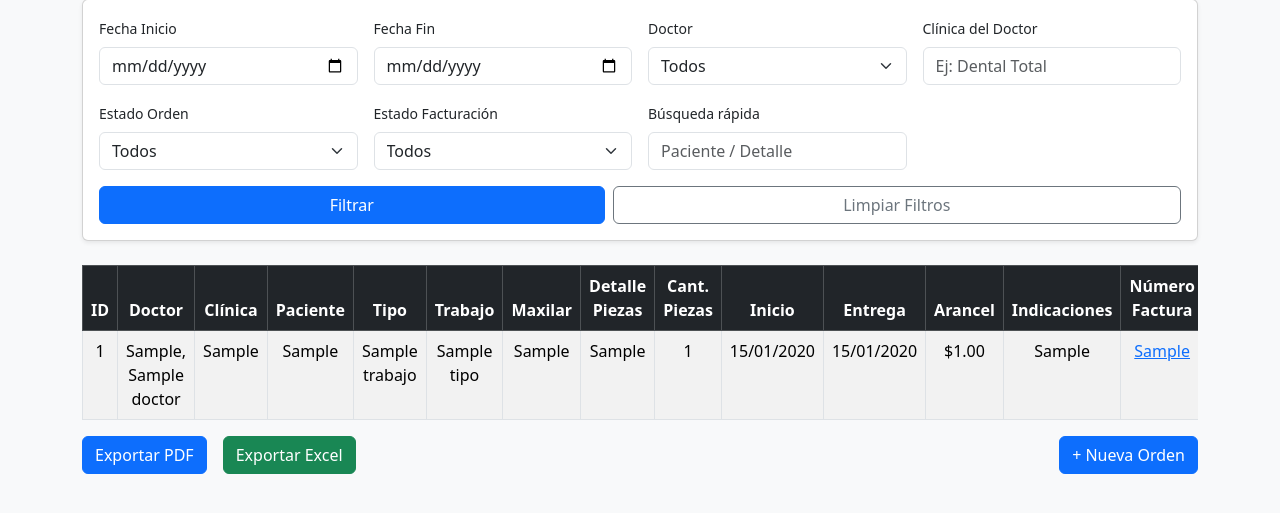
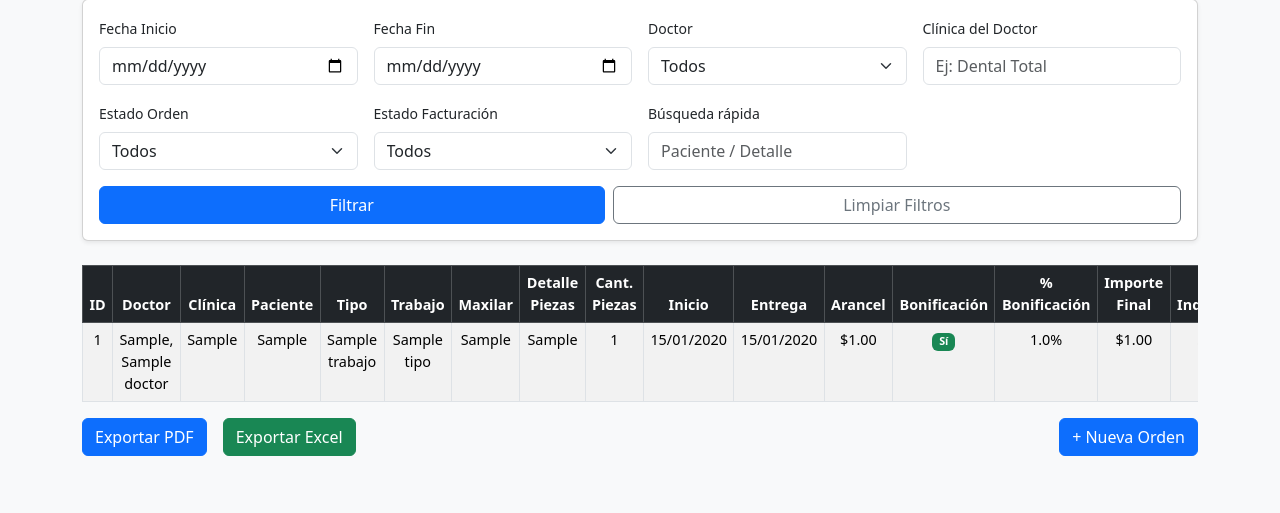
Before and after one commit to raizen1987/lab-dental, a Flask app: page /ordenes_trabajo in a window 1280 px wide. Shown: the part 173-686 px from the top of the page. Run offline with Flask 3, Linux system fonts and the light colour scheme; a user stored in the database is signed in; tables that the repository leaves empty hold one stand-in row (values such as "Sample post"); some libraries are stand-ins or nearby versions.

Commit message:
Update ordenes_trabajo.html

```diff
--- a/templates/ordenes_trabajo.html
+++ b/templates/ordenes_trabajo.html
@@ -63,7 +63,7 @@
 
 <!-- TABLA -->
 <div class="table-responsive">
-    <table class="table table-striped table-hover table-bordered text-center" id="ordenesTable">
+    <table class="table table-sm table-striped table-hover table-bordered text-center" id="ordenesTable">
         <thead class="table-dark">
             <tr>
                 <th>ID</th>
@@ -78,6 +78,9 @@
                 <th>Inicio</th>
                 <th>Entrega</th>
                 <th>Arancel</th>
+                <th>Bonificación</th>
+                <th>% Bonificación</th>
+                <th>Importe Final</th>
                 <th>Indicaciones</th>
                 <th>Número Factura</th>
                 <th>Importe Factura</th>
@@ -101,7 +104,28 @@
                 <td>{{ o.cant_piezas }}</td>
                 <td>{{ o.fecha_inicio.strftime('%d/%m/%Y') }}</td>
                 <td>{{ o.fecha_entrega.strftime('%d/%m/%Y') }}</td>
-                <td>${{ "%.2f"|format(o.arancel) }}</td>
+                <td>${{ o.arancel|round(2) if o.arancel else '0.00' }}</td>
+                <td>
+                    {% if o.bonificacion %}
+                        <span class="badge bg-success">Sí</span>
+                    {% else %}
+                        <span class="badge bg-secondary">No</span>
+                    {% endif %}
+                </td>
+                <td>
+                    {% if o.porcentaje_bonificacion and o.porcentaje_bonificacion > 0 %}
+                        {{ o.porcentaje_bonificacion }}%
+                    {% else %}
+                        -
+                    {% endif %}
+                </td>
+                <td>
+                    {% if o.importe_final %}
+                        ${{ o.importe_final|round(2) }}
+                    {% else %}
+                        -
+                    {% endif %}
+                </td>
                 <td>{{ o.indicaciones or '-' }}</td>
                 <td>
                     {% if o.detalles and o.detalles[0].factura %}
@@ -170,4 +194,12 @@ document.getElementById('exportExcel').addEventListener('click', function() {
     XLSX.writeFile(wb, 'ordenes_trabajo.xlsx');
 });
 </script>
+
+<style>
+.table-sm th, .table-sm td {
+    padding: 0.4rem !important;
+    font-size: 0.9rem;
+}
+</style>
+
 {% endblock %}
```
